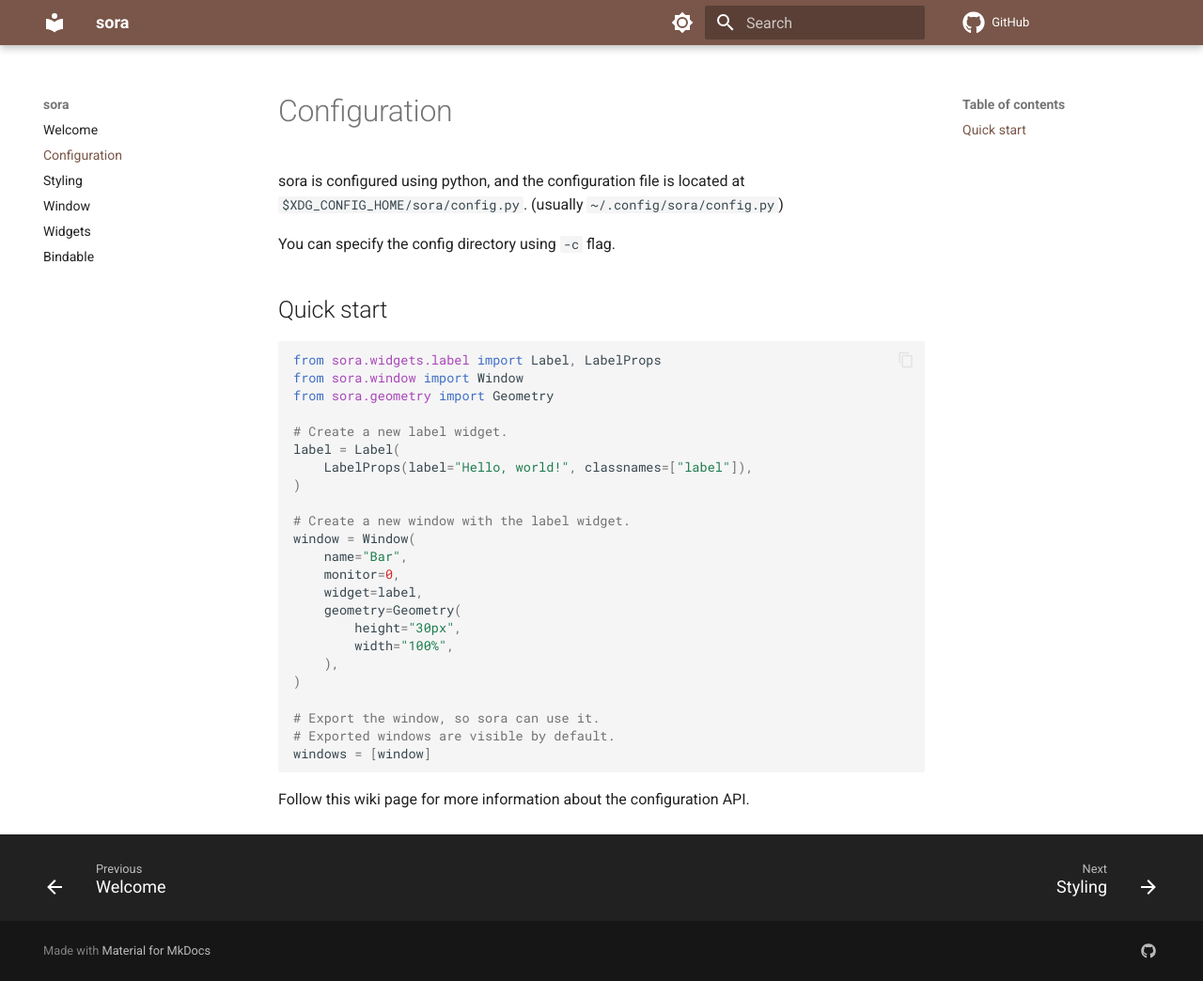
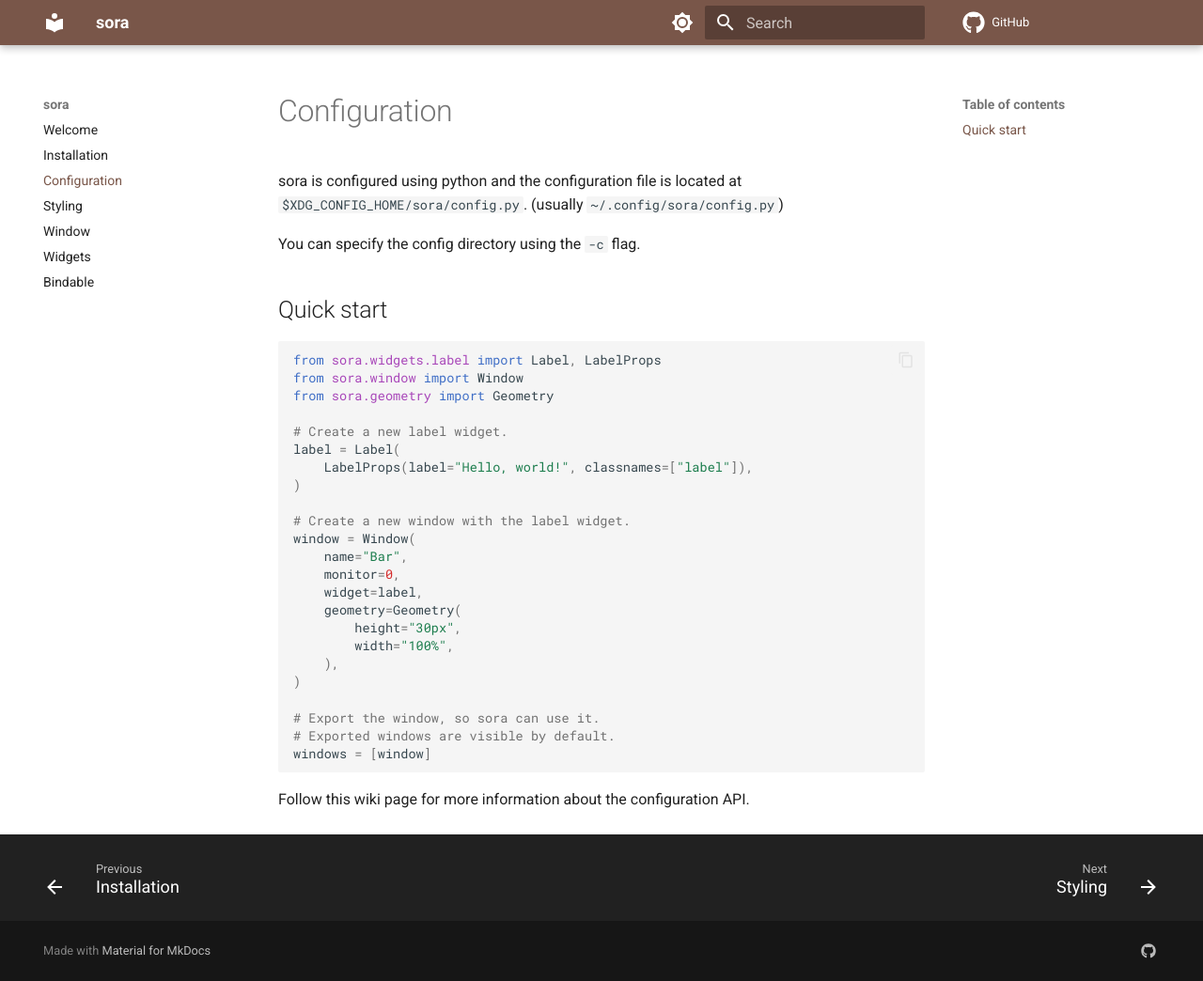
Before and after one commit to davidborzek/sora, an MkDocs documentation site: the page built from docs/configuration.md, in a window 1280 px wide and 1044 px high. Shown: the whole window at 94% size. Built offline with MkDocs 1.6.1 and Material for MkDocs 9.7.7, drawn with Linux system fonts in a browser that asks for light colours; comment, search, counter and statistics services are not loaded.

```diff
--- a/docs/configuration.md
+++ b/docs/configuration.md
@@ -1,8 +1,8 @@
 # Configuration
 
-sora is configured using python, and the configuration file is located at `$XDG_CONFIG_HOME/sora/config.py`. (usually `~/.config/sora/config.py`)
+sora is configured using python and the configuration file is located at `$XDG_CONFIG_HOME/sora/config.py`. (usually `~/.config/sora/config.py`)
 
-You can specify the config directory using `-c` flag.
+You can specify the config directory using the `-c` flag.
 
 ## Quick start
 
--- a/mkdocs.yml
+++ b/mkdocs.yml
@@ -39,6 +39,7 @@ repo_url: https://github.com/davidborzek/sora
 
 nav:
   - "Welcome": "index.md"
+  - "Installation": "installation.md"
   - "Configuration": "configuration.md"
   - "Styling": "styling.md"
   - "Window": "window.md"
@@ -53,3 +54,10 @@ markdown_extensions:
   - pymdownx.inlinehilite
   - pymdownx.snippets
   - pymdownx.superfences
+  - pymdownx.superfences
+  - pymdownx.tabbed:
+      alternate_style: true
+  - attr_list
+  - pymdownx.emoji:
+      emoji_index: !!python/name:material.extensions.emoji.twemoji
+      emoji_generator: !!python/name:material.extensions.emoji.to_svg
```
Also changed, not shown: docs/bindable.md (+1 -1 lines), docs/installation.md (added, +28 -0 lines), docs/styling.md (+1 -1 lines), 2 other files.
